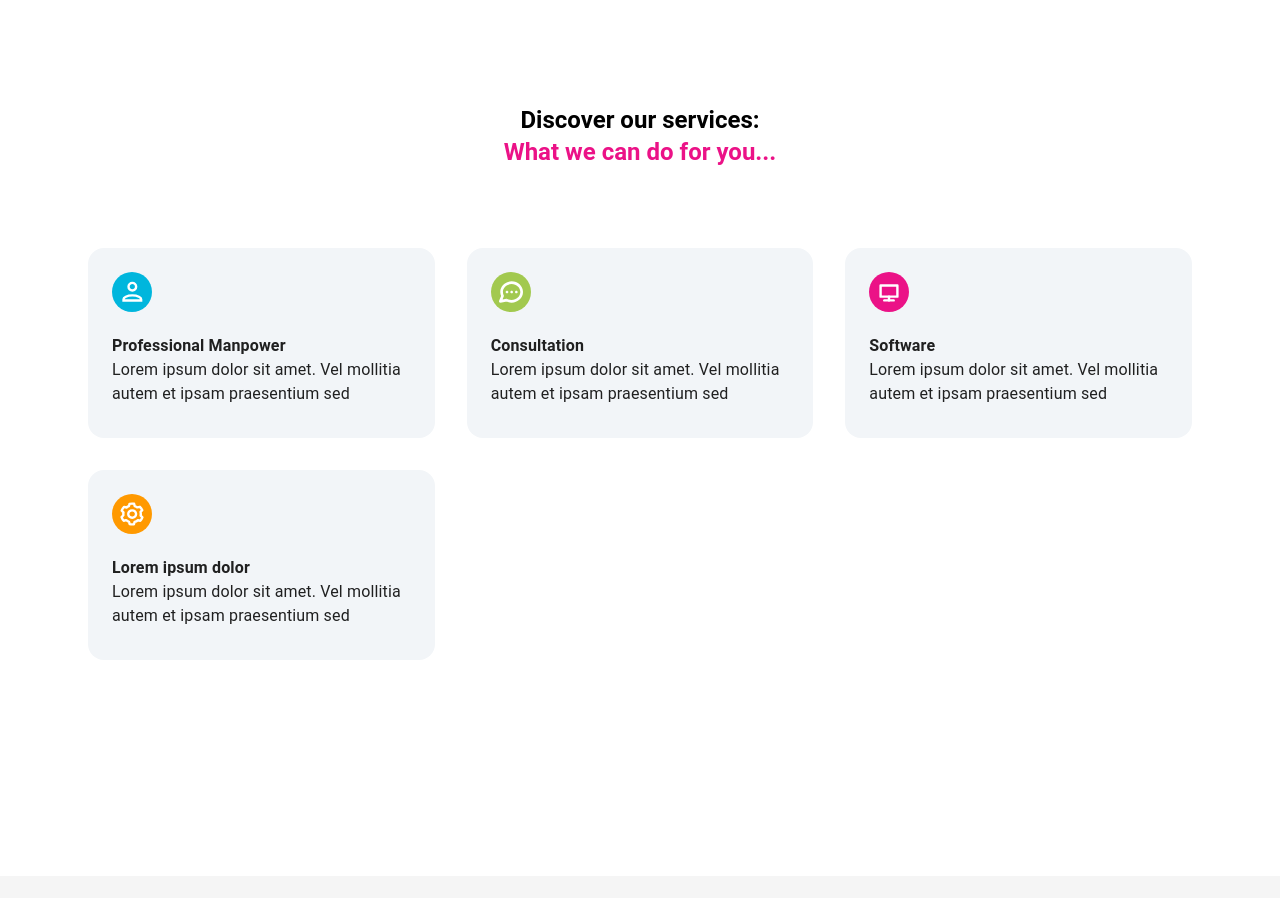
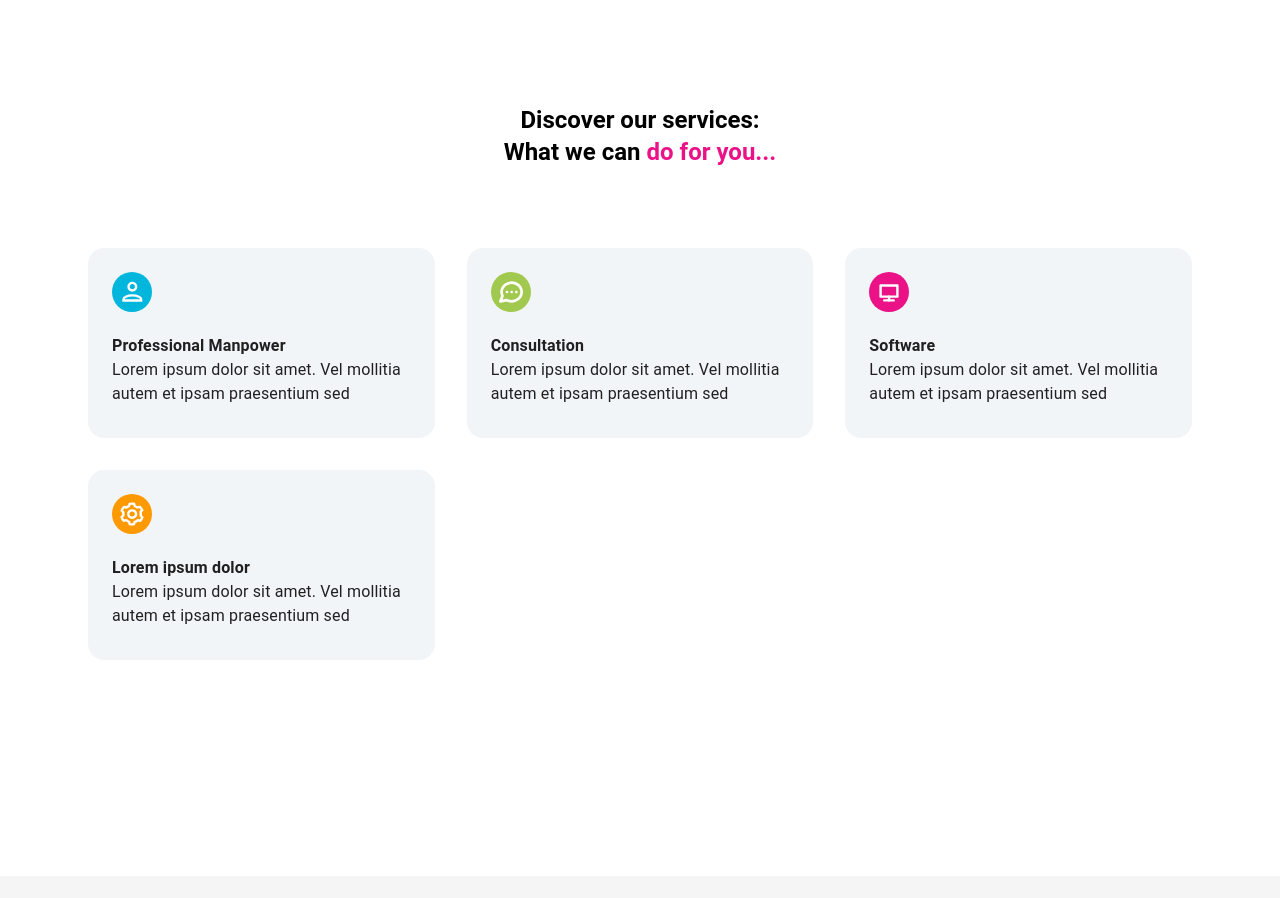
Before and after one commit to Xycone/Gemen_Website_Frontend, a React (Vite) app: page /homepage in a window 1280 px wide. Shown: the part 1440-2338 px from the top of the page. Built offline with nearby package versions, Linux system fonts and the light colour scheme.

Commit message:
Removed useless asset

```diff
--- a/src/components/ServicesSection.jsx
+++ b/src/components/ServicesSection.jsx
@@ -15,7 +15,7 @@ function ServicesSection() {
                 <Typography variant="h5" sx={{ fontWeight: 'bold' }}>
                     Discover our services:
                     <br />
-                    <span style={{ color: '#EB1287' }}>What we can do for you...</span>
+                    What we can <span style={{ color: '#EB1287' }}>do for you...</span>
                 </Typography>
             </Box>
             <Box>
```
Also changed, not shown: src/assets/WaveBackground.svg (deleted).
